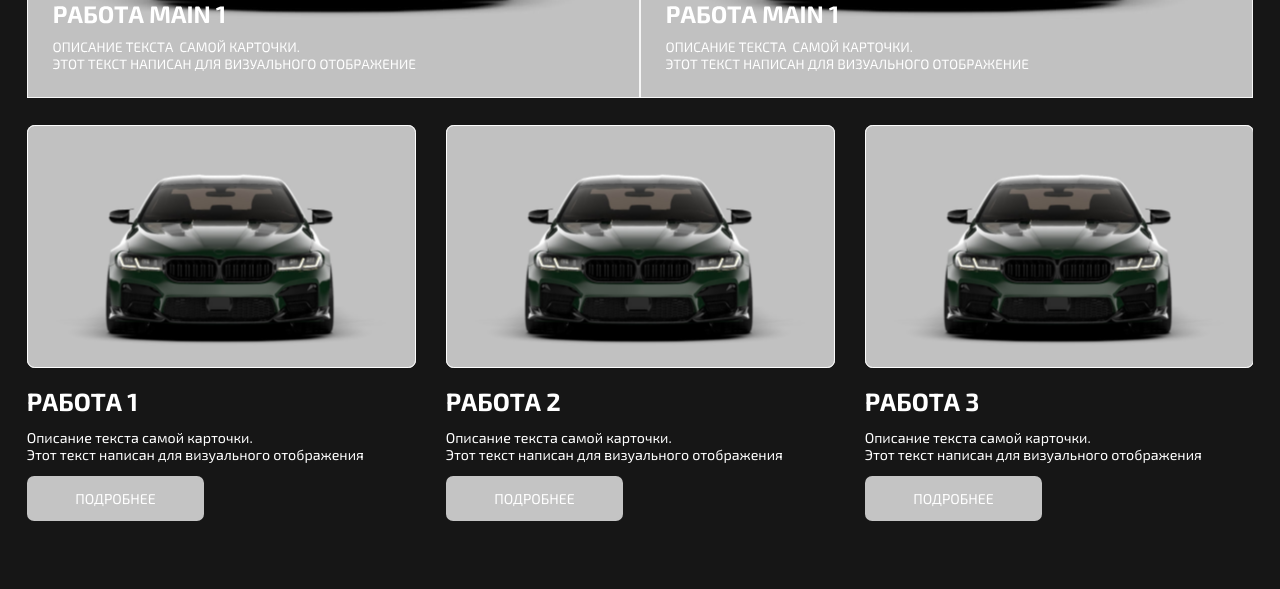
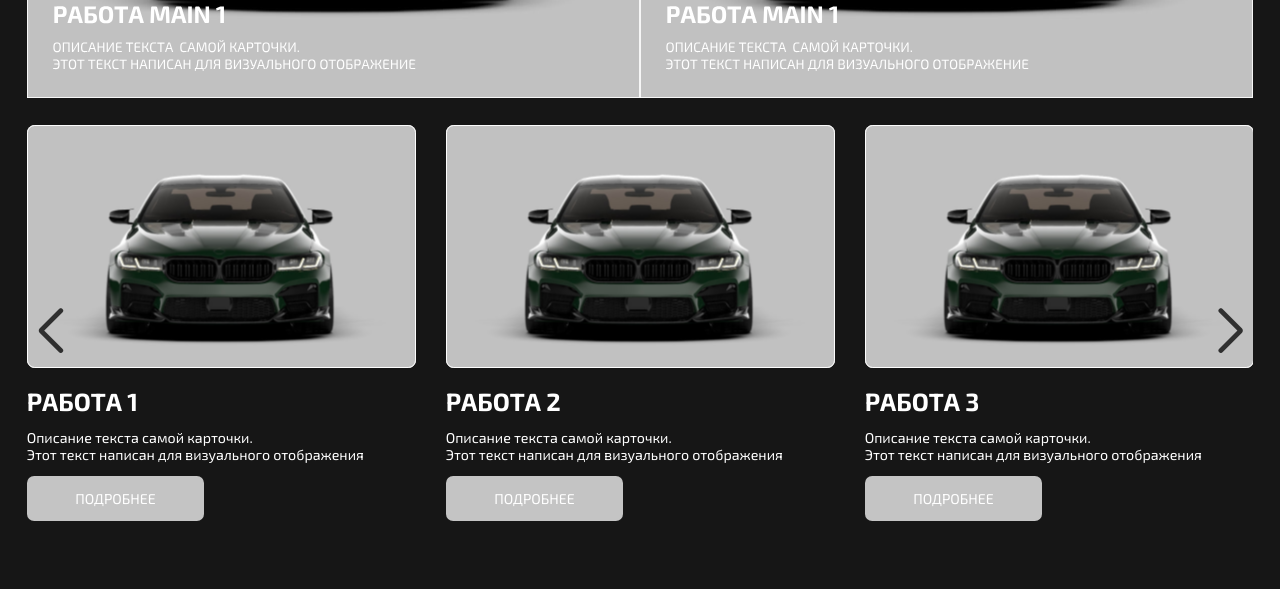
Before and after one commit to madixanov/7Carbon, a React (Vite) app: page / in a window 1280 px wide. Shown: the part 3360-3949 px from the top of the page. Built offline with nearby package versions, Linux system fonts and the light colour scheme.

Commit message:
Integrating Swiper JS

```diff
--- a/src/pages/Home/UI/Projects/Projects.css
+++ b/src/pages/Home/UI/Projects/Projects.css
@@ -97,6 +97,7 @@
 .swiper {
   width: 100%;
   height: 100%;
+  position: relative;
 }
 
 
@@ -106,6 +107,45 @@
   height: 100%;
   object-fit: cover;
 }
+
+/* === Стили для стандартных стрелок Swiper === */
+.swiper-button-next,
+.swiper-button-prev {
+  transition: all 0.3s ease-in-out;
+}
+
+/* Делаем стрелки белыми */
+.swiper-button-next::after,
+.swiper-button-prev::after {
+  font-size: 20px;
+  font-weight: bold;
+  color: #2f2f2f;
+}
+
+/* Ховер-анимация */
+.swiper-button-next:hover,
+.swiper-button-prev:hover {
+  transform: scale(1.08);
+}
+
+/* Позиционирование стрелок */
+.swiper-button-prev {
+  left: -65px; /* отступ слева */
+}
+
+.swiper-button-next {
+  right: -65px; /* отступ справа */
+}
+
+/* Прячем стрелки на телефонах */
+@media (max-width: 600px) {
+  .swiper-button-next,
+  .swiper-button-prev {
+    display: none;
+  }
+}
+
+
 
 @media (max-width: 1440px) {
   .main-project-container img {
--- a/src/pages/Home/UI/Projects/Projects.jsx
+++ b/src/pages/Home/UI/Projects/Projects.jsx
@@ -5,7 +5,7 @@ import { Swiper, SwiperSlide } from "swiper/react";
 
 import "swiper/css";
 import "swiper/css/navigation";
-import { Pagination } from "swiper/modules";
+import { Keyboard, Mousewheel, Pagination, Navigation } from "swiper/modules";
 
 export default function Projects() {
   return (
@@ -18,8 +18,12 @@ export default function Projects() {
       <div className="projects-row">
         <Swiper
           spaceBetween={30}
+          cssMode={true}
           pagination={{ clickable: true }}
-          modules={[Pagination]}
+          navigation={true}
+          keyboard={true}
+          loop={true}
+          modules={[Pagination, Navigation, Keyboard]}
           className="mySwiper"
           breakpoints={{
             320: {
```
Also changed, not shown: src/assets/icons/gallery.svg (added).
